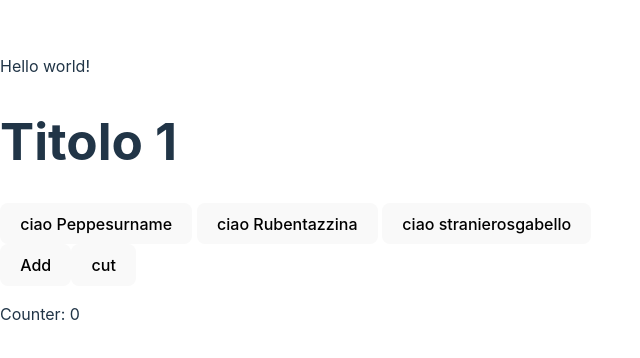
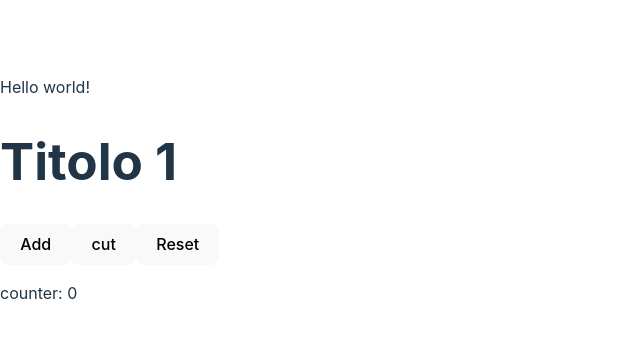
Before and after one commit to rubencommisso/ex_react, a React (Vite) app in the folder vite-project/: page / in a window 1280 px wide. Shown: the part 210-568 px from the top of the page, without its empty margins (0-640 px from the left). Built offline with nearby package versions, Linux system fonts and the light colour scheme.

Commit message:
add reset button

```diff
--- a/vite-project/src/App.jsx
+++ b/vite-project/src/App.jsx
@@ -11,9 +11,9 @@ class App extends Component {
       <>
         <p>Hello world!</p>
         <h1>{this.title}</h1>
-        <Button name="Peppe"/>
+        {/* <Button name="Peppe"/>
         <Button name="Ruben" lastname="tazzina"/>
-        <Button lastname="sgabello"/>
+        <Button lastname="sgabello"/> */}
         <Counter></Counter>
       </>
     )
--- a/vite-project/src/Counter.jsx
+++ b/vite-project/src/Counter.jsx
@@ -10,6 +10,10 @@ const Counter = ()=> {
     }
 
     const clickOnButtonCut = () => {
+        if(number==0){
+            alert("non puoi scendere sotto lo 0")
+            return
+        }
         setNumber((_counter) => {
             return _counter -1;
         });
@@ -19,8 +23,9 @@ const Counter = ()=> {
         <div>
             <button onClick={clickOnButtonAdd}>Add</button>
             <button onClick={clickOnButtonCut}>cut</button>
+            <button onClick={()=>setNumber(0)}>Reset</button>
 
-            <p>Counter: {number}</p>
+            <p>counter: {number}</p>
 
         </div> )
 }
```
